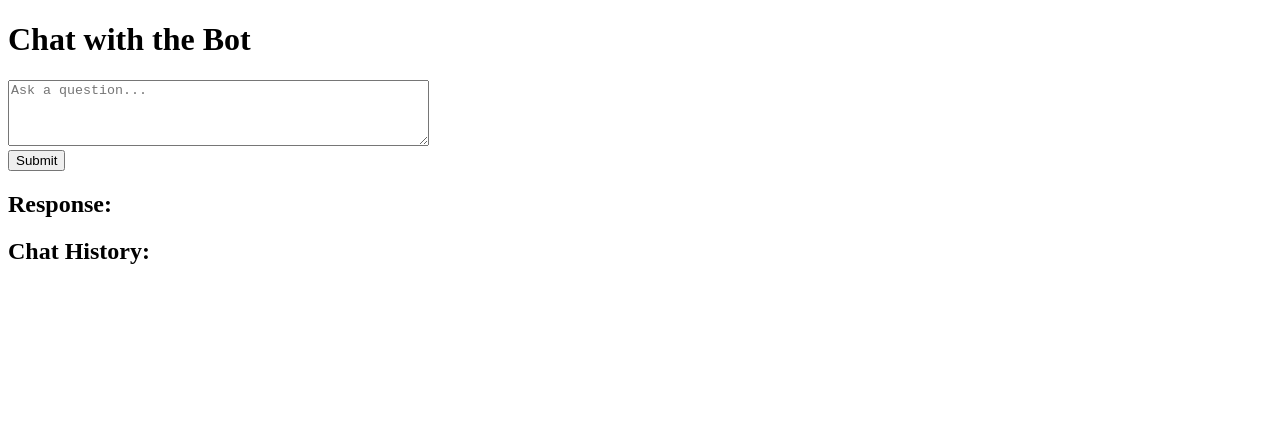
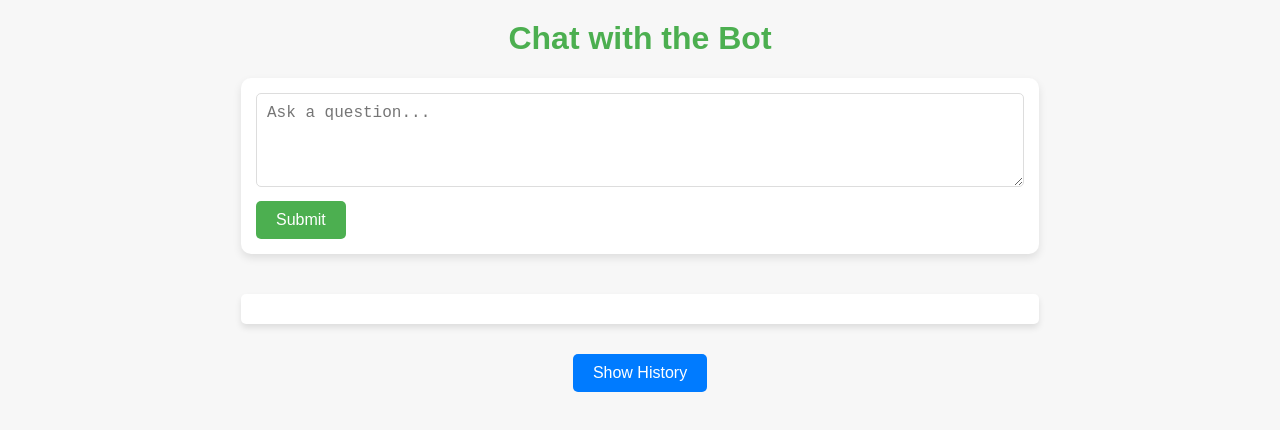
Before and after one commit to UdayRajput001/chatbot, a plain HTML site: page index.html in a window 1280 px wide. Drawn offline with Linux system fonts and the light colour scheme.

Commit message:
Update index.html

```diff
--- a/index.html
+++ b/index.html
@@ -4,21 +4,140 @@
     <meta charset="UTF-8">
     <meta name="viewport" content="width=device-width, initial-scale=1.0">
     <title>ChatBot</title>
+
+    <style>
+        /* Basic page setup */
+        body {
+            font-family: Arial, sans-serif;
+            margin: 0;
+            padding: 0;
+            background-color: #f7f7f7;
+            display: flex;
+            flex-direction: column;
+            align-items: center;
+        }
+
+        h1 {
+            color: #4CAF50;
+            text-align: center;
+            margin-top: 20px;
+        }
+
+        /* Form styling */
+        #chat-form {
+            background-color: #ffffff;
+            padding: 15px;
+            border-radius: 10px;
+            box-shadow: 0 4px 8px rgba(0, 0, 0, 0.1);
+            width: 60%;
+            margin-bottom: 20px;
+        }
+
+        textarea {
+            width: 100%;
+            padding: 10px;
+            border: 1px solid #ddd;
+            border-radius: 5px;
+            font-size: 16px;
+            box-sizing: border-box;
+        }
+
+        button {
+            background-color: #4CAF50;
+            color: white;
+            border: none;
+            padding: 10px 20px;
+            border-radius: 5px;
+            cursor: pointer;
+            font-size: 16px;
+            margin-top: 10px;
+            transition: background-color 0.3s;
+        }
+
+        button:hover {
+            background-color: #45a049;
+        }
+
+        /* Response area styling */
+        #bot-response {
+            font-size: 16px;
+            color: #333;
+            background-color: #fff;
+            border-radius: 5px;
+            padding: 15px;
+            box-shadow: 0 4px 6px rgba(0, 0, 0, 0.1);
+            margin-top: 20px;
+            width: 60%;
+            margin-bottom: 20px;
+            max-height: 150px;
+            overflow-y: auto;
+        }
+
+        /* Show History Button */
+        #show-history {
+            background-color: #007BFF;
+            color: white;
+            border: none;
+            padding: 10px 20px;
+            border-radius: 5px;
+            cursor: pointer;
+            font-size: 16px;
+            margin-bottom: 20px;
+            transition: background-color 0.3s;
+        }
+
+        #show-history:hover {
+            background-color: #0056b3;
+        }
+
+        /* History Section */
+        #chat-history {
+            width: 60%;
+            max-height: 300px;
+            overflow-y: auto;
+            padding: 10px;
+            background-color: #fff;
+            border-radius: 5px;
+            box-shadow: 0 4px 6px rgba(0, 0, 0, 0.1);
+            display: none; /* Hidden by default */
+        }
+
+        .chat-message {
+            margin-bottom: 15px;
+        }
+
+        .chat-message .user {
+            font-weight: bold;
+            color: #4CAF50;
+        }
+
+        .chat-message .bot {
+            color: #007BFF;
+        }
+    </style>
+
 </head>
 <body>
+
     <h1>Chat with the Bot</h1>
+
+    <!-- Chat Form -->
     <form id="chat-form">
-        <textarea id="user-message" rows="4" cols="50" placeholder="Ask a question..."></textarea><br>
+        <textarea id="user-message" rows="4" placeholder="Ask a question..."></textarea><br>
         <button type="submit">Submit</button>
     </form>
 
-    <h2>Response:</h2>
+    <!-- Current Bot Response -->
     <div id="bot-response"></div>
 
-    <h2>Chat History:</h2>
+    <!-- Show History button -->
+    <button id="show-history">Show History</button>
+
+    <!-- Chat History Section -->
     <div id="chat-history"></div>
 
     <script>
+        // Event listener for form submission
         document.getElementById("chat-form").addEventListener("submit", async function(e) {
             e.preventDefault();
 
@@ -34,19 +153,51 @@
             });
             const data = await response.json();
 
-            // Display the response
+            // Display the latest response
             document.getElementById("bot-response").innerText = `Bot: ${data.bot_response}`;
 
-            // Fetch and display chat history
+            // Clear input
+            document.getElementById("user-message").value = "";
+
+            // Append the user message and bot response to history (current only)
+            const currentHistory = document.createElement('div');
+            currentHistory.classList.add('chat-message');
+            currentHistory.innerHTML = `
+                <div class="user">User: ${userMessage}</div>
+                <div class="bot">Bot: ${data.bot_response}</div>
+            `;
+            document.getElementById("chat-history").innerHTML = currentHistory.outerHTML;
+
+            // Optionally scroll to latest response
+            document.getElementById("chat-history").scrollTop = document.getElementById("chat-history").scrollHeight;
+        });
+
+        // Function to display full chat history
+        async function displayChatHistory() {
             const historyResponse = await fetch("http://127.0.0.1:8000/history/");
             const history = await historyResponse.json();
-            let historyHtml = "<ul>";
+            let historyHtml = "";
+
             history.forEach(chat => {
-                historyHtml += `<li>User: ${chat.user_message} - Bot: ${chat.bot_response}</li>`;
+                historyHtml += `
+                    <div class="chat-message">
+                        <div class="user">User: ${chat.user_message}</div>
+                        <div class="bot">Bot: ${chat.bot_response}</div>
+                    </div>
+                `;
             });
-            historyHtml += "</ul>";
+
+            // Display history with fade-in animation
+            document.getElementById("chat-history").style.display = 'block';
             document.getElementById("chat-history").innerHTML = historyHtml;
+            document.getElementById("chat-history").scrollTop = document.getElementById("chat-history").scrollHeight;
+        }
+
+        // Event listener for the Show History button
+        document.getElementById("show-history").addEventListener("click", async function() {
+            await displayChatHistory();  // Fetch and display full chat history
         });
     </script>
+
 </body>
 </html>
```
